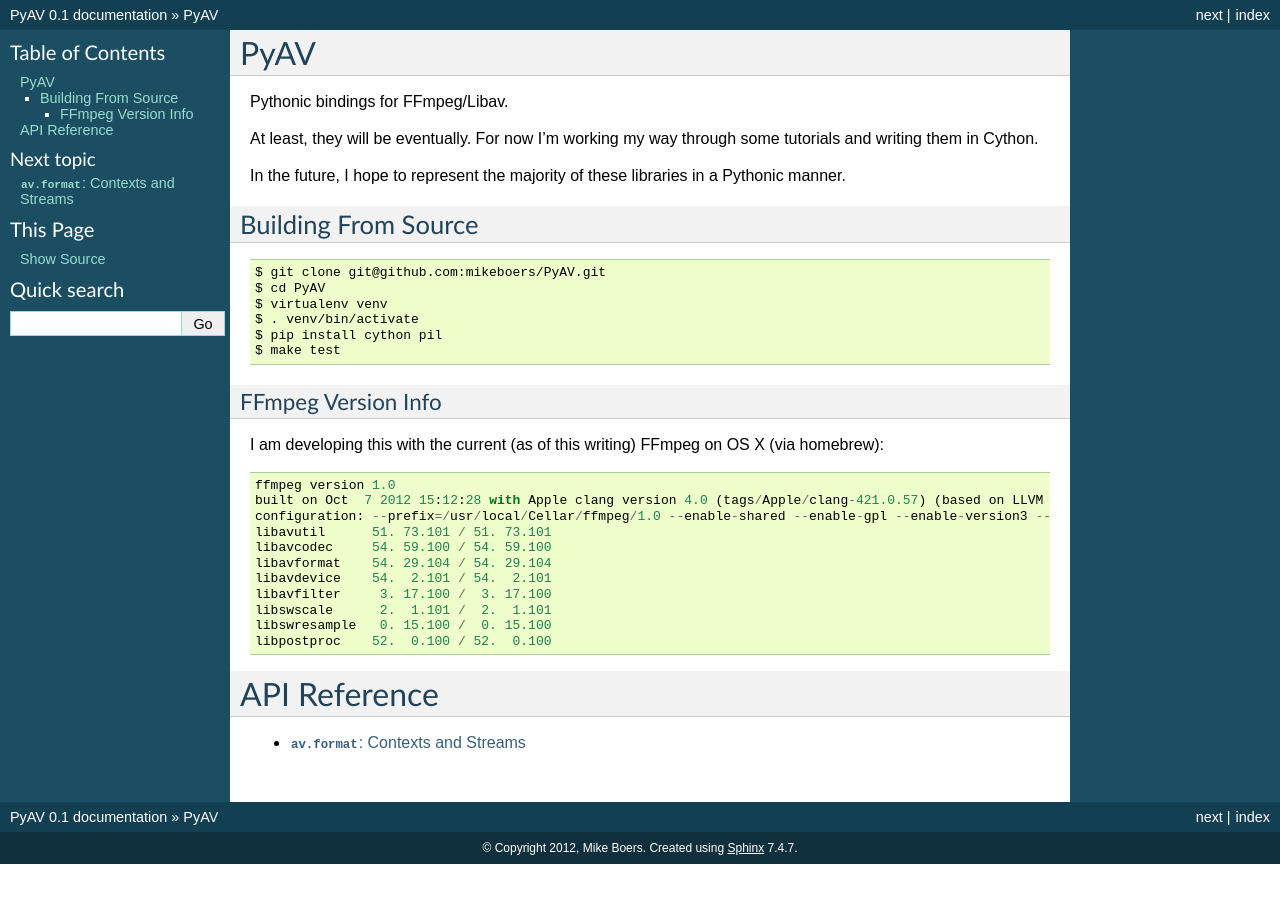
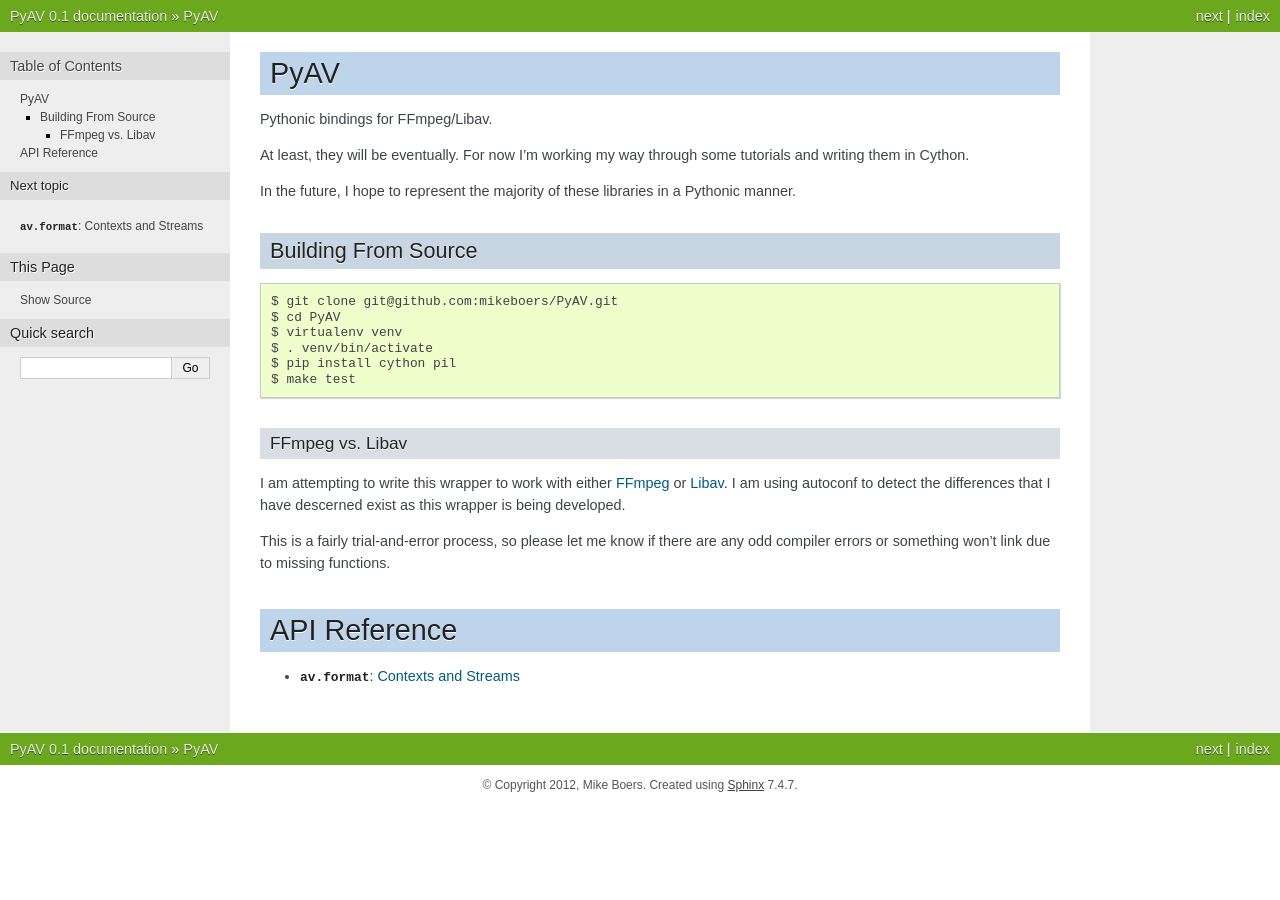
Before and after one commit to PyAV-Org/PyAV, a Sphinx documentation site: the page built from docs/index.rst, in a window 1280 px wide. Built offline with Sphinx 7.4.7, drawn with Linux system fonts in a browser that asks for light colours.

Commit message:
Docs: Slightly clarify FFmpeg vs Libav

```diff
--- a/TODO.txt
+++ b/TODO.txt
@@ -13,6 +13,8 @@
 https://groups.google.com/forum/?fromgroups=#!topic/cython-users/qFo8kco_XXE
 http://code.google.com/p/petsc4py/source/browse/src/PETSc/petscvec.pxi#364
 
+- Packet.decode may yield multiple frames.
+
 - Figure out how to grab FFmpeg samples.
 
 - Move calling `configure` into an extension of the build command so that it
--- a/docs/conf.py
+++ b/docs/conf.py
@@ -91,7 +91,7 @@
 
 # The theme to use for HTML and HTML Help pages.  See the documentation for
 # a list of builtin themes.
-html_theme = 'default'
+html_theme = 'nature'
 
 # Theme options are theme-specific and customize the look and feel of a theme
 # further.  For a list of options available for each theme, see the
--- a/docs/index.rst
+++ b/docs/index.rst
@@ -21,22 +21,15 @@
     $ make test
 
 
-FFmpeg Version Info
-^^^^^^^^^^^^^^^^^^^
+FFmpeg vs. Libav
+^^^^^^^^^^^^^^^^
 
-I am developing this with the current (as of this writing) FFmpeg on OS X (via homebrew)::
+I am attempting to write this wrapper to work with either FFmpeg_ or Libav_. I am using autoconf to detect the differences that I have descerned exist as this wrapper is being developed.
 
-    ffmpeg version 1.0
-    built on Oct  7 2012 15:12:28 with Apple clang version 4.0 (tags/Apple/clang-421.0.57) (based on LLVM 3.1svn)
-    configuration: --prefix=/usr/local/Cellar/ffmpeg/1.0 --enable-shared --enable-gpl --enable-version3 --enable-nonfree --enable-hardcoded-tables --cc=cc --host-cflags= --host-ldflags= --enable-libx264 --enable-libfaac --enable-libmp3lame --enable-libxvid
-    libavutil      51. 73.101 / 51. 73.101
-    libavcodec     54. 59.100 / 54. 59.100
-    libavformat    54. 29.104 / 54. 29.104
-    libavdevice    54.  2.101 / 54.  2.101
-    libavfilter     3. 17.100 /  3. 17.100
-    libswscale      2.  1.101 /  2.  1.101
-    libswresample   0. 15.100 /  0. 15.100
-    libpostproc    52.  0.100 / 52.  0.100
+This is a fairly trial-and-error process, so please let me know if there are any odd compiler errors or something won't link due to missing functions.
+
+.. _FFmpeg: http://ffmpeg.org/
+.. _Libav: http://libav.org/
 
 
 API Reference
```
Also changed, not shown: extract_docstring.py (deleted, +0 -27 lines), 1 other file.
